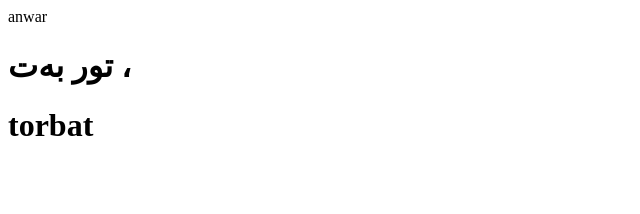
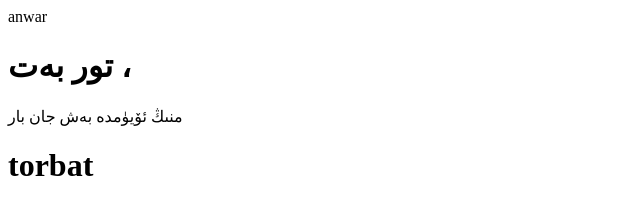
Before and after one commit to anwaramat/anwaramat.github.io, a plain HTML site: page index.html in a window 1280 px wide. Shown: the whole page, without its empty margins (0-640 px from the left). Drawn offline with Linux system fonts and the light colour scheme.

Commit message:
Update index.html

```diff
--- a/index.html
+++ b/index.html
@@ -8,6 +8,7 @@
 <body>
 anwar
   <h1>تور بەت ،</h1>
+  <p>منىڭ  ئۆيۈمدە بەش جان بار</p>
   <h1>torbat</h1>
 </body>
 </html>
```
